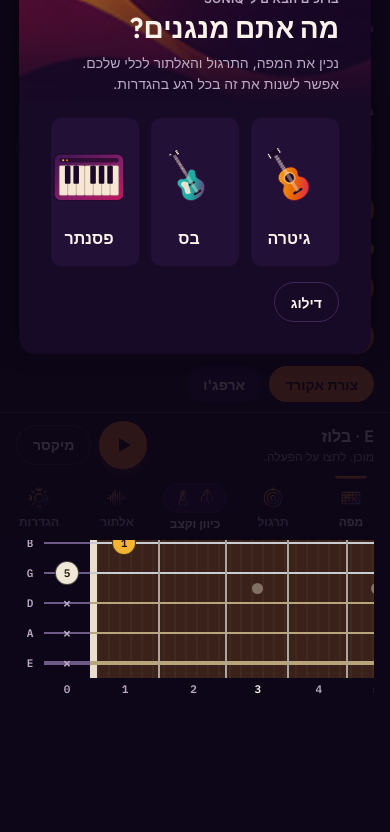
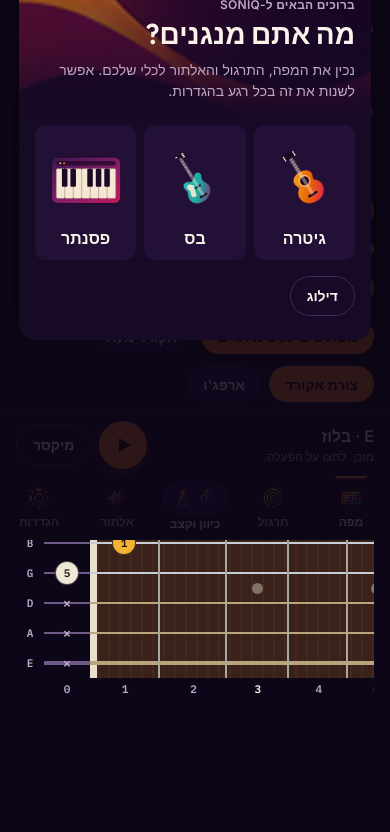
Before and after one commit to nahmiasyo-cloud/soniq, a plain HTML site: page index.html in a window 390 px wide. Shown: the part 304-1136 px from the top of the page. Drawn offline with Linux system fonts and the light colour scheme; a web font is replaced by a local one.

Commit message:
Welcome: instrument art and labels scale with their cards so nothing is cut off on narrow phones
Co-Authored-By: Claude Opus 5.5 <noreply@anthropic.com>
Claude-Session: https://claude.ai/code/session_01SqpAPLHF41RGM1tGWhecSK

```diff
--- a/index.html
+++ b/index.html
@@ -334,7 +334,15 @@ html.sheet-open, html.sheet-open body { overflow: hidden; }
 .welcome-opts .inst-art { width: 84px; height: 84px; overflow: visible; transition: transform var(--t-mid) var(--ease); }
 .welcome-opts button { overflow: hidden; }
 .welcome-opts button:hover .inst-art, .welcome-opts button:focus-visible .inst-art { transform: scale(1.08) rotate(-3deg); }
-.welcome-opts button { min-height: 140px; }
+.welcome-opts button { min-height: 140px; min-width: 0; }
+/* the instrument art scales with its card, so it is never cut off on narrow phones */
+.welcome-opts .inst-art { width: min(84px, 100%); height: auto; aspect-ratio: 1; max-width: 100%; }
+.welcome-opts button { overflow: visible; overflow-wrap: anywhere; text-align: center; line-height: 1.2; }
+@media (max-width: 480px) {
+  .welcome { padding: var(--s5) var(--s4); }
+  .welcome-opts { gap: var(--s2); }
+  .welcome-opts button { padding: var(--s3) var(--s1); min-height: 124px; }
+}
 /* calmer layout: panels that open on demand */
 .toolbar .push { margin-inline-start: auto; }
 .btn-ico { display: inline-flex; align-items: center; gap: var(--s2); }
--- a/sw.js
+++ b/sw.js
@@ -2,7 +2,7 @@
    The app's own files are saved at install. Sound samples and fonts from other sites are saved
    the first time they load, so every sound you have played once also works offline.
    Pages: network first (so updates arrive), then the saved copy. */
-const VERSION = 'soniq-v2';
+const VERSION = 'soniq-v3';
 const SHELL = VERSION + '-shell', RUNTIME = 'soniq-runtime';
 const PRECACHE = [
  "./",
```
